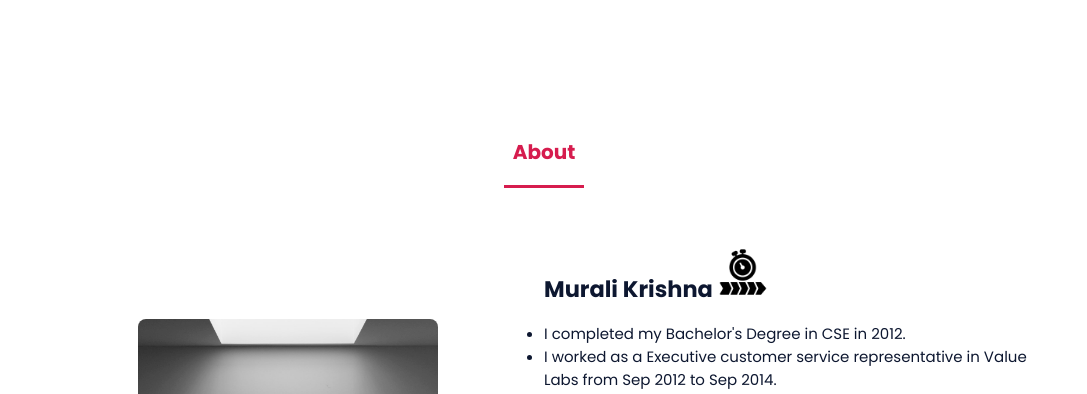
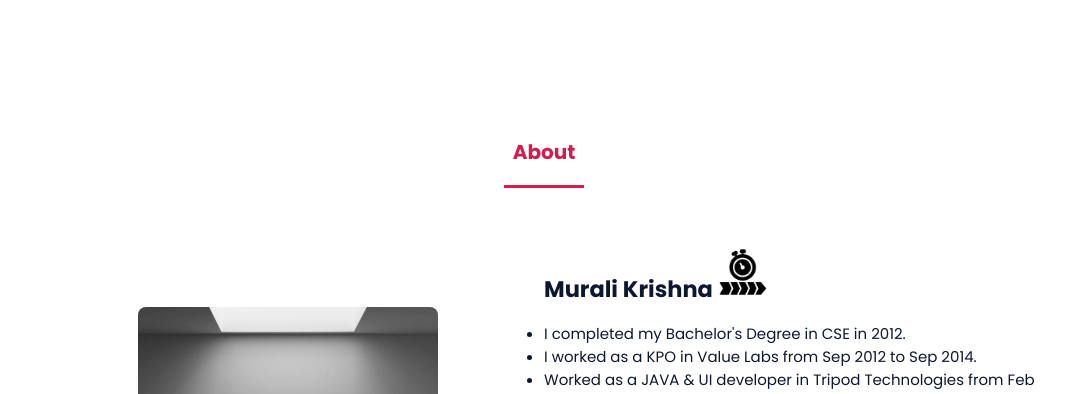
Before and after one commit to mkpasala/mkpasala.github.io, a website: page index.html in a window 1280 px wide. Shown: the part 542-936 px from the top of the page, without its empty margins (96-1183 px from the left). Drawn offline with nearby package versions, Linux system fonts and the light colour scheme.

Commit message:
Update index.html

```diff
--- a/index.html
+++ b/index.html
@@ -140,7 +140,7 @@
             </p>
 
             <p class="about__text">
-              I worked as a Executive customer service representative in Value
+              I worked as a KPO in Value
               Labs from Sep 2012 to Sep 2014.
             </p>
 
```
